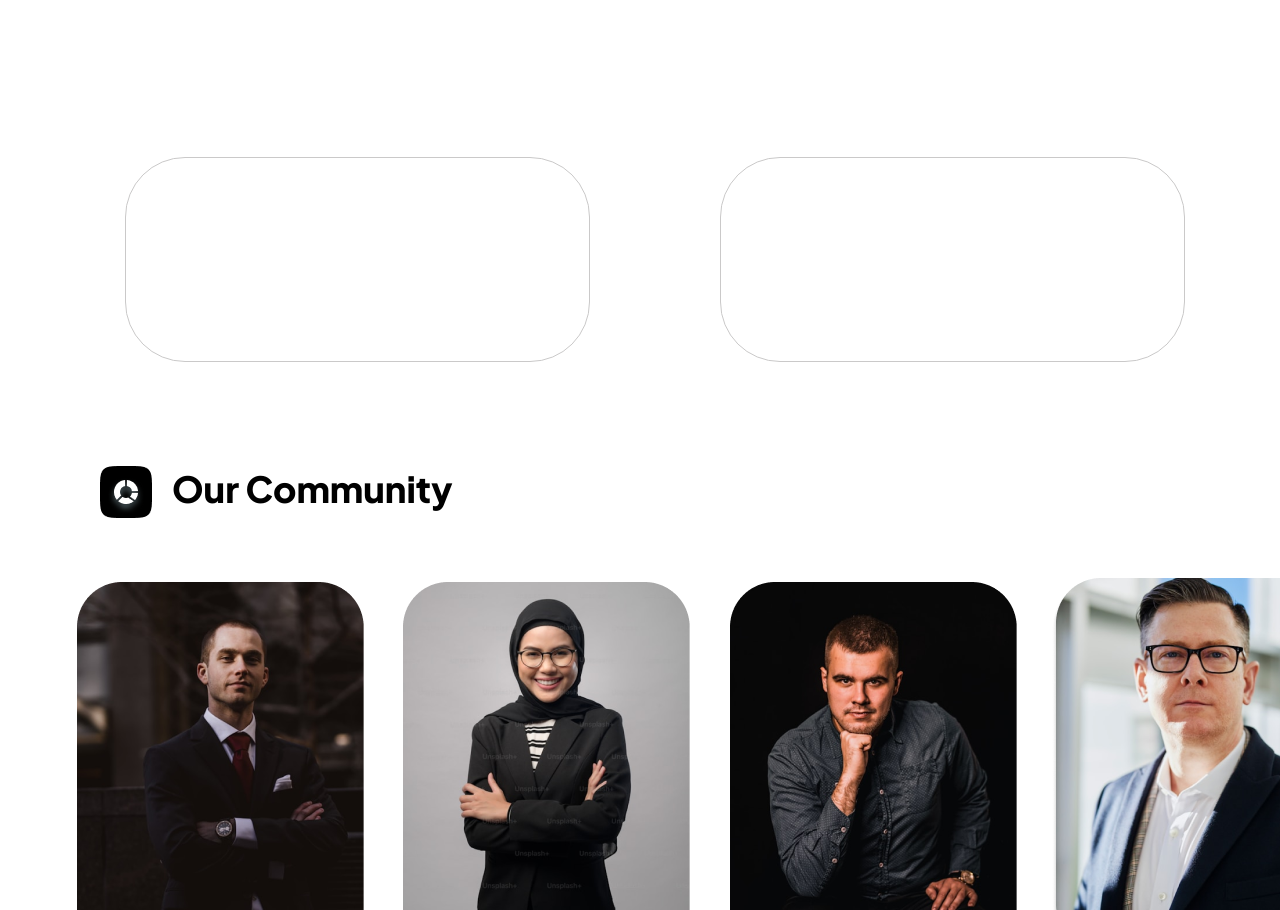
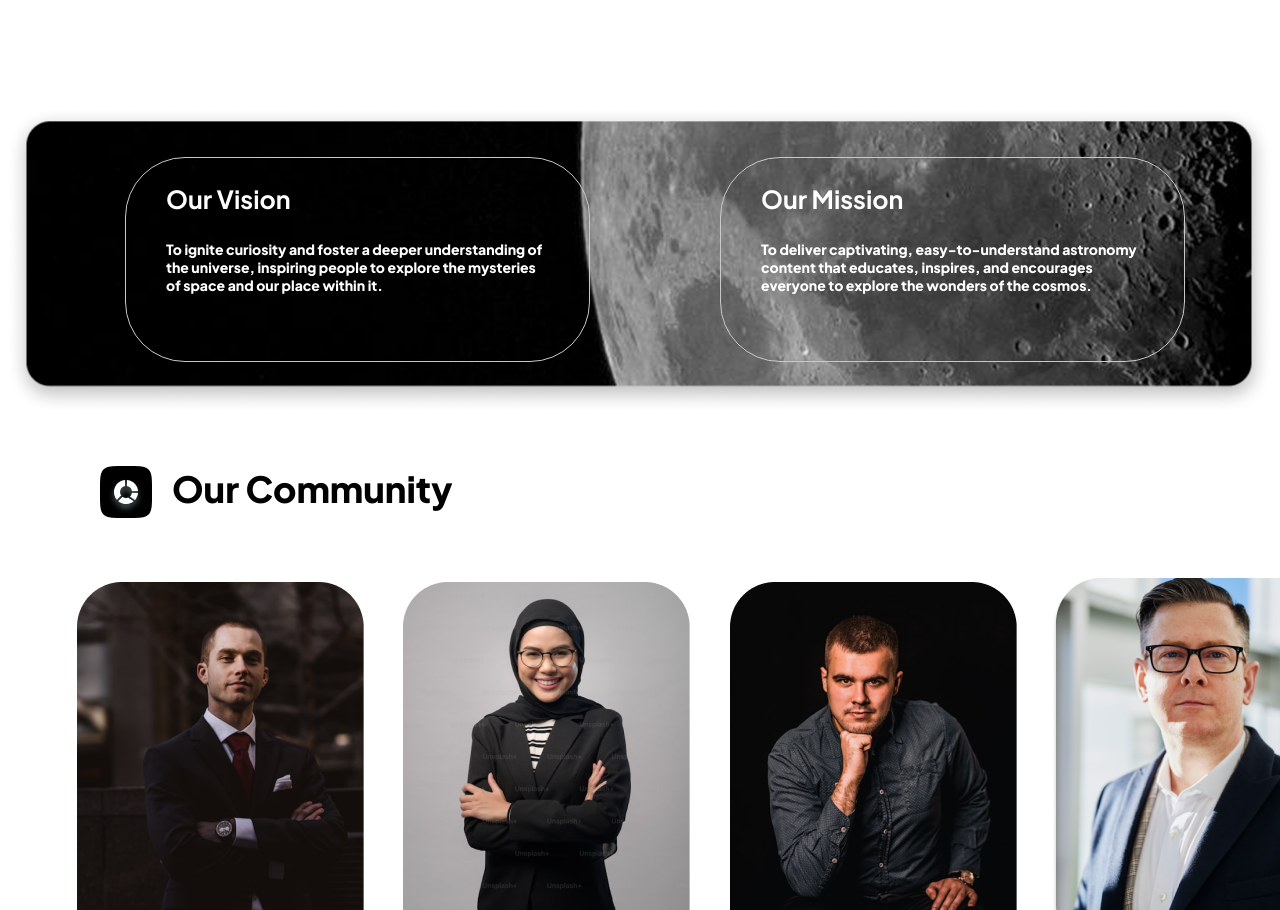
Before and after one commit to SaiKYouBoi/Brief2, a plain HTML site: page index.html in a window 1280 px wide. Shown: the part 2783-3693 px from the top of the page. Drawn offline with Linux system fonts and the light colour scheme; the site is published under a folder, as on GitHub Pages, so addresses that start at the root find nothing; a web font is replaced by a local one.

Commit message:
image paths

```diff
--- a/style.css
+++ b/style.css
@@ -439,7 +439,7 @@ top: 26px;
   height: 300px;
   margin: auto;
   margin-bottom: 56px;
-  background-image: url('/Images/Hero/moon.png');
+  background-image: url('./Images/Hero/moon.png');
   background-size: cover;
   background-position: center;
   background-repeat: no-repeat;
```
